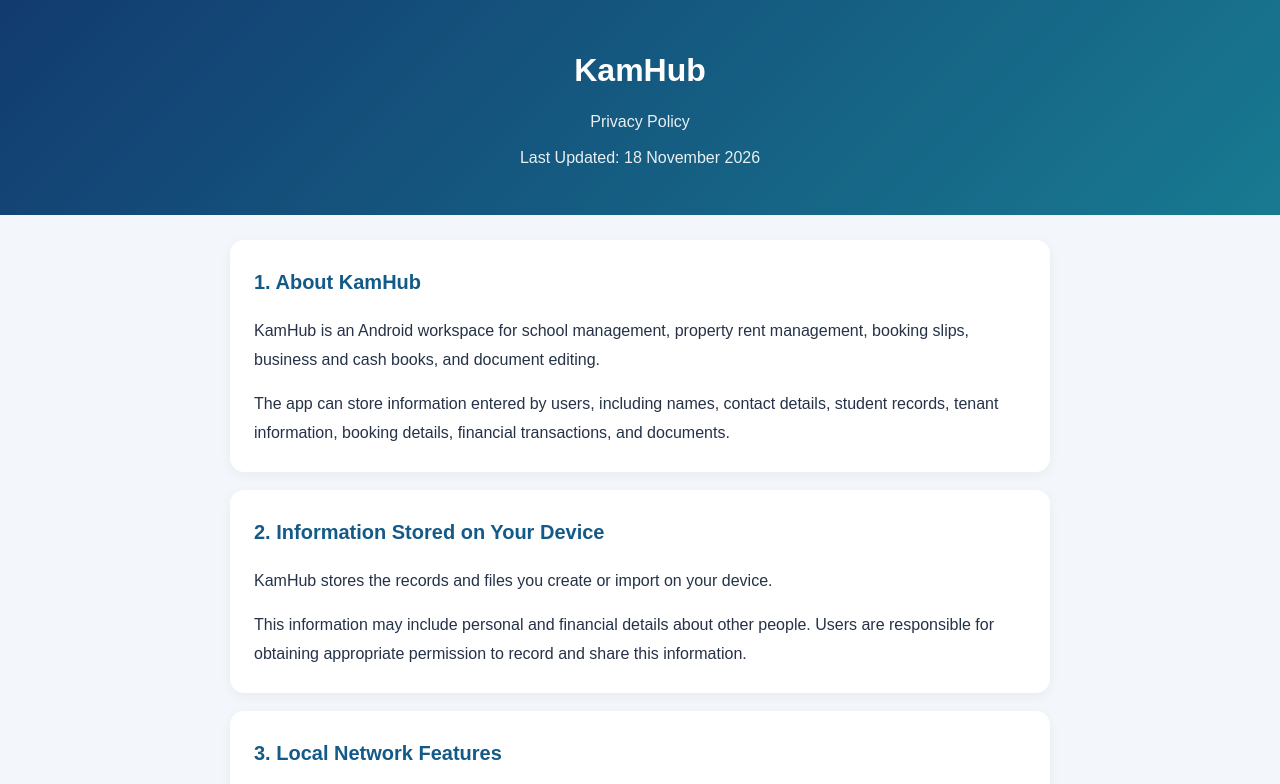
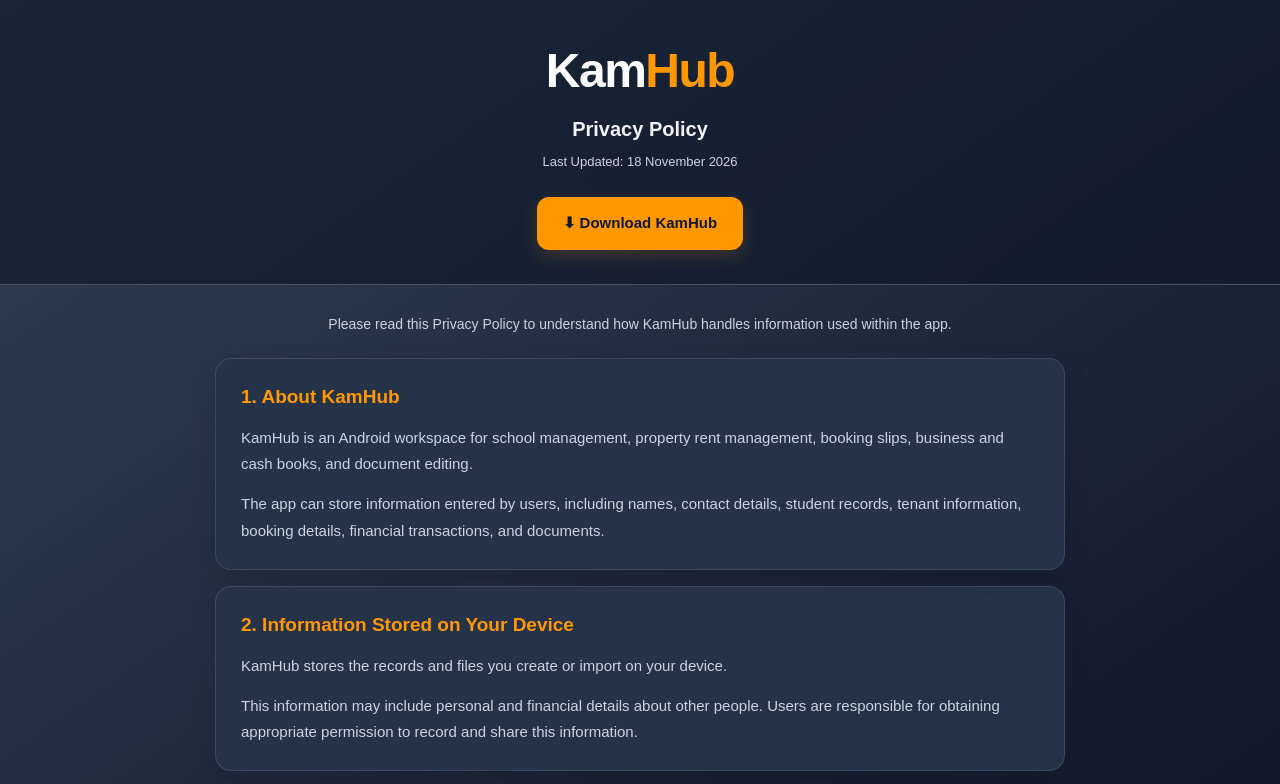
Before and after one commit to kamhub-app/kamhub-privacy, a plain HTML site: page index.html in a window 1280 px wide. Shown: the top 784 px of the page. Drawn offline with Linux system fonts and the light colour scheme.

Commit message:
Update index.html

```diff
--- a/index.html
+++ b/index.html
@@ -4,73 +4,190 @@
   <meta charset="UTF-8">
   <meta name="viewport" content="width=device-width, initial-scale=1.0">
   <meta name="description" content="Privacy Policy for KamHub Android App">
+  <meta name="theme-color" content="#1e293b">
   <title>Privacy Policy | KamHub</title>
 
   <style>
+    :root {
+      --bg: #0f172a;
+      --slate: #1e293b;
+      --card: #263449;
+      --border: #475569;
+      --text: #f1f5f9;
+      --muted: #cbd5e1;
+      --orange: #ff9800;
+    }
+
     * {
       box-sizing: border-box;
     }
 
+    html {
+      scroll-behavior: smooth;
+    }
+
     body {
       margin: 0;
-      padding: 0;
-      background: #f3f6fb;
-      color: #253247;
+      background: linear-gradient(145deg, #334155, #0f172a);
+      background-attachment: fixed;
+      color: var(--text);
       font-family: Arial, sans-serif;
-      line-height: 1.8;
+      line-height: 1.75;
     }
 
     header {
-      background: linear-gradient(135deg, #123b70, #187a91);
-      color: white;
+      background: rgba(15, 23, 42, 0.65);
+      border-bottom: 1px solid var(--border);
       text-align: center;
-      padding: 42px 20px;
+      padding: 42px 20px 34px;
     }
 
-    header h1 {
+    .brand {
       margin: 0;
-      font-size: 32px;
+      font-size: clamp(36px, 9vw, 48px);
+      font-weight: 800;
+      letter-spacing: -1.5px;
+      line-height: 1.2;
     }
 
-    header p {
-      margin-top: 8px;
-      opacity: 0.9;
+    .kam {
+      color: #ffffff;
+    }
+
+    .hub {
+      color: var(--orange);
+    }
+
+    .page-title {
+      margin: 12px 0 4px;
+      font-size: 20px;
+      font-weight: 600;
+      color: var(--text);
+    }
+
+    .updated {
+      margin: 0;
+      color: var(--muted);
+      font-size: 13px;
+    }
+
+    .download-btn {
+      display: inline-block;
+      margin-top: 24px;
+      padding: 13px 26px;
+      background: var(--orange);
+      color: #0f172a;
+      border-radius: 12px;
+      text-decoration: none;
+      font-size: 15px;
+      font-weight: 700;
+      box-shadow: 0 6px 18px rgba(255, 152, 0, 0.18);
+      transition: background 0.2s, transform 0.2s;
+    }
+
+    .download-btn:hover {
+      background: #ffad33;
+      transform: translateY(-2px);
+    }
+
+    .download-btn:focus-visible,
+    a:focus-visible {
+      outline: 3px solid #ffffff;
+      outline-offset: 4px;
     }
 
     main {
-      max-width: 850px;
-      margin: 25px auto;
-      padding: 0 15px;
+      width: min(100% - 30px, 850px);
+      margin: 28px auto;
+    }
+
+    .intro {
+      margin-bottom: 22px;
+      text-align: center;
+      color: var(--muted);
+      font-size: 14px;
+      line-height: 1.7;
     }
 
     section {
-      background: white;
-      padding: 24px;
-      margin-bottom: 18px;
-      border-radius: 14px;
-      box-shadow: 0 3px 12px rgba(0,0,0,0.05);
+      background: rgba(38, 52, 73, 0.96);
+      border: 1px solid rgba(148, 163, 184, 0.2);
+      padding: 25px;
+      margin-bottom: 16px;
+      border-radius: 16px;
+      box-shadow: 0 6px 22px rgba(0, 0, 0, 0.12);
     }
 
     h2 {
-      color: #145a88;
-      font-size: 20px;
-      margin-top: 0;
+      color: var(--orange);
+      font-size: 19px;
+      line-height: 1.4;
+      margin: 0 0 14px;
     }
 
     p {
+      margin: 0 0 14px;
+      color: var(--muted);
+      font-size: 15px;
+    }
+
+    p:last-child {
       margin-bottom: 0;
     }
 
     a {
-      color: #126ca3;
+      color: #ffbd59;
       overflow-wrap: anywhere;
+    }
+
+    strong {
+      color: var(--text);
     }
 
     footer {
       text-align: center;
-      padding: 25px;
-      color: #637184;
+      padding: 20px 15px 32px;
+      color: var(--muted);
+      font-size: 13px;
+    }
+
+    @media (max-width: 480px) {
+      header {
+        padding: 32px 16px 28px;
+      }
+
+      main {
+        width: calc(100% - 24px);
+        margin: 20px auto;
+      }
+
+      section {
+        padding: 20px 17px;
+        border-radius: 14px;
+      }
+
+      h2 {
+        font-size: 18px;
+      }
+
+      p {
         font-size: 14px;
+      }
+
+      .download-btn {
+        width: 100%;
+        max-width: 300px;
+      }
+    }
+
+    @media (prefers-reduced-motion: reduce) {
+      html {
+        scroll-behavior: auto;
+      }
+
+      .download-btn {
+        transition: none;
+      }
     }
   </style>
 </head>
@@ -78,12 +195,24 @@
 <body>
 
 <header>
-  <h1>KamHub</h1>
-  <p>Privacy Policy</p>
-  <p>Last Updated: 18 November 2026</p>
+  <h1 class="brand">
+    <span class="kam">Kam</span><span class="hub">Hub</span>
+  </h1>
+
+  <p class="page-title">Privacy Policy</p>
+  <p class="updated">Last Updated: 18 November 2026</p>
+
+  <a class="download-btn" href="./download.html">
+    ⬇ Download KamHub
+  </a>
 </header>
 
 <main>
+
+  <p class="intro">
+    Please read this Privacy Policy to understand
+    how KamHub handles information used within the app.
+  </p>
 
   <section>
     <h2>1. About KamHub</h2>
```
Lines whose indentation alone changed are shown as unchanged.
